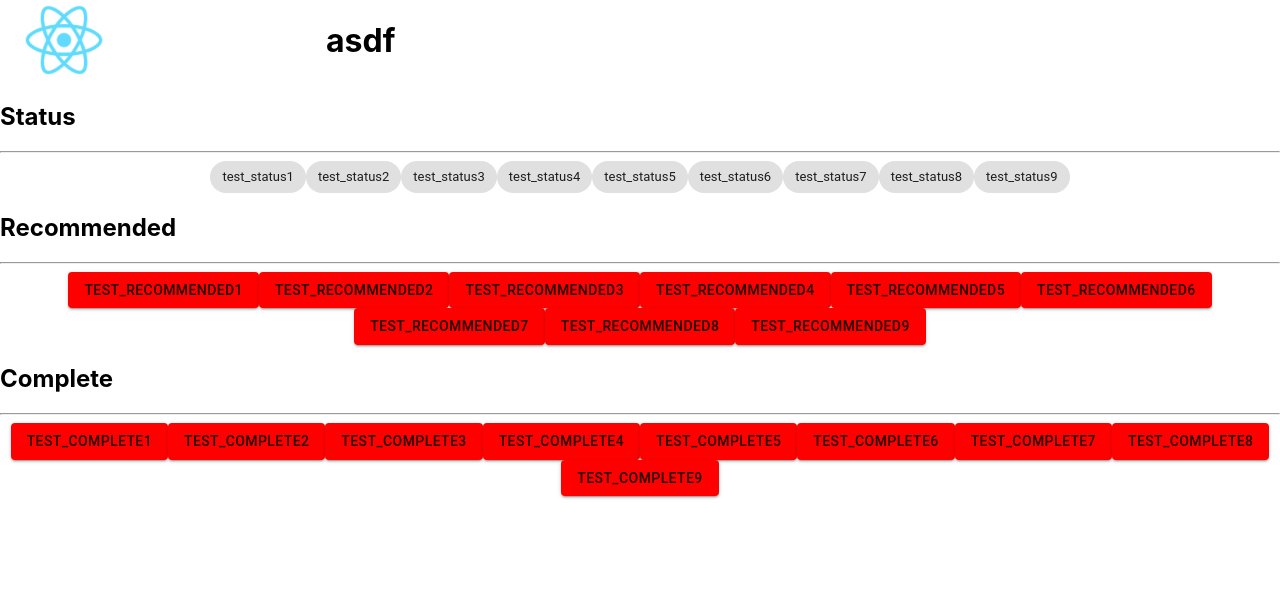
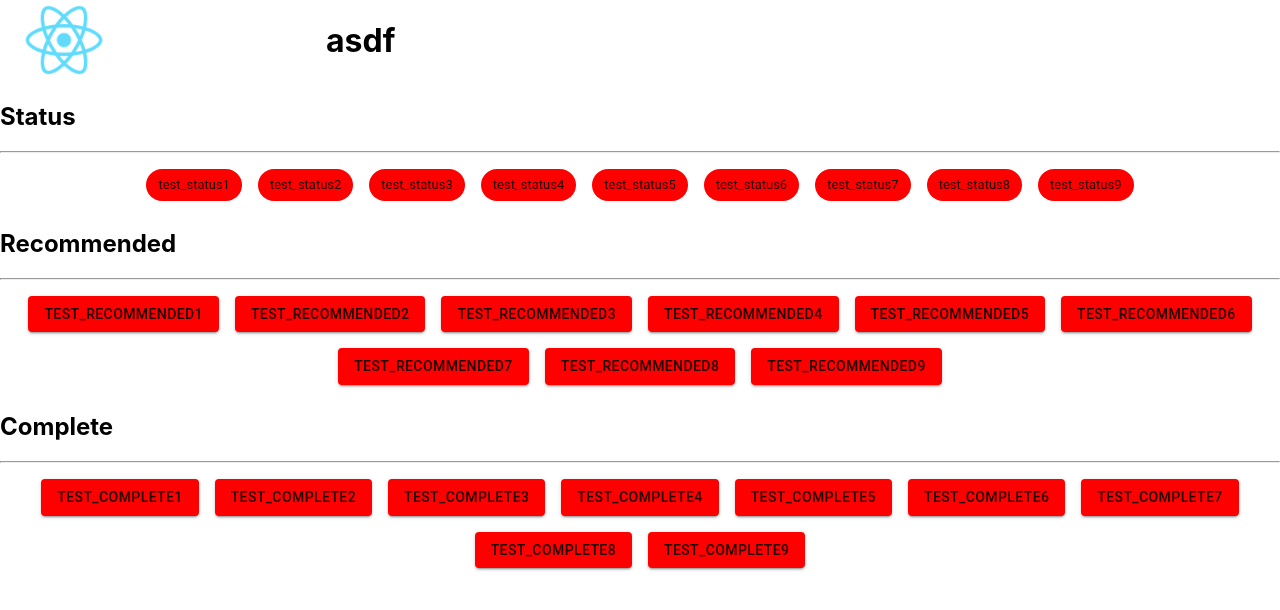
Before and after one commit to punipuni21/HackU_team1, a React (Create React App) app in the folder hacku-team1/: page / in a window 1280 px wide. Shown: the top 610 px of the page. Built offline with nearby package versions, Linux system fonts and the light colour scheme.

Commit message:
marginでボタン同士の間隔をあけるようにした

```diff
--- a/hacku-team1/src/components/molecules/RecommendButton.tsx
+++ b/hacku-team1/src/components/molecules/RecommendButton.tsx
@@ -9,6 +9,7 @@ interface Props {
 const useStyles = makeStyles((theme) => ({
   button: {
     backgroundColor: "red",
+    margin: theme.spacing(1),
   },
 }));
 
--- a/hacku-team1/src/components/molecules/StatusItem.tsx
+++ b/hacku-team1/src/components/molecules/StatusItem.tsx
@@ -1,12 +1,21 @@
 import React from "react";
+import { makeStyles } from "@material-ui/core/styles";
 import Chip from "@material-ui/core/Chip";
 
 interface Props {
   text: string;
 }
 
+const useStyles = makeStyles((theme) => ({
+  chip: {
+    backgroundColor: "red",
+    margin: theme.spacing(1),
+  },
+}));
+
 const StatusItem = (props: Props) => {
-  return <Chip label={props.text} />;
+  const classes = useStyles();
+  return <Chip className={classes.chip} label={props.text} />;
 };
 
 export default StatusItem;
```
